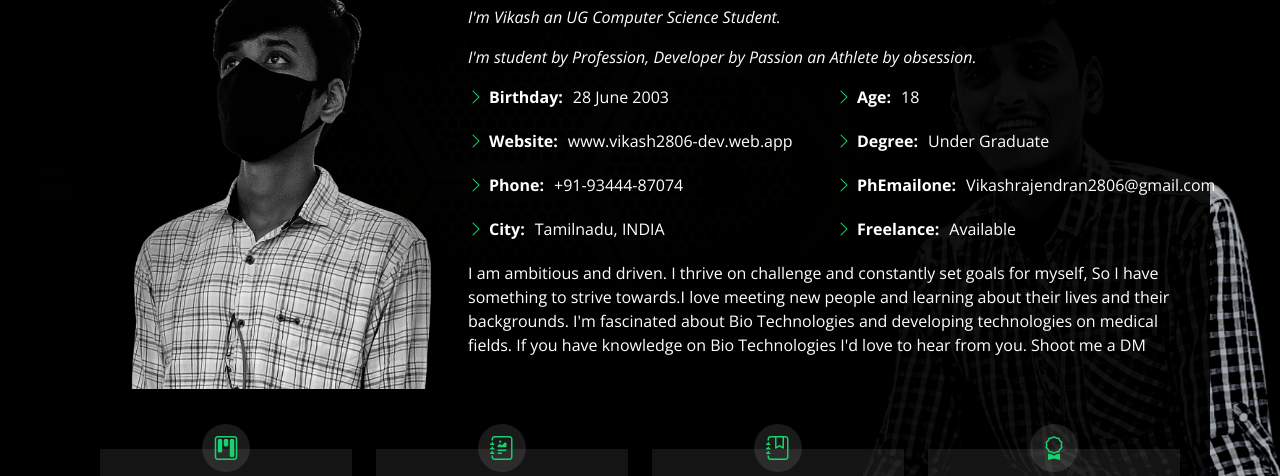
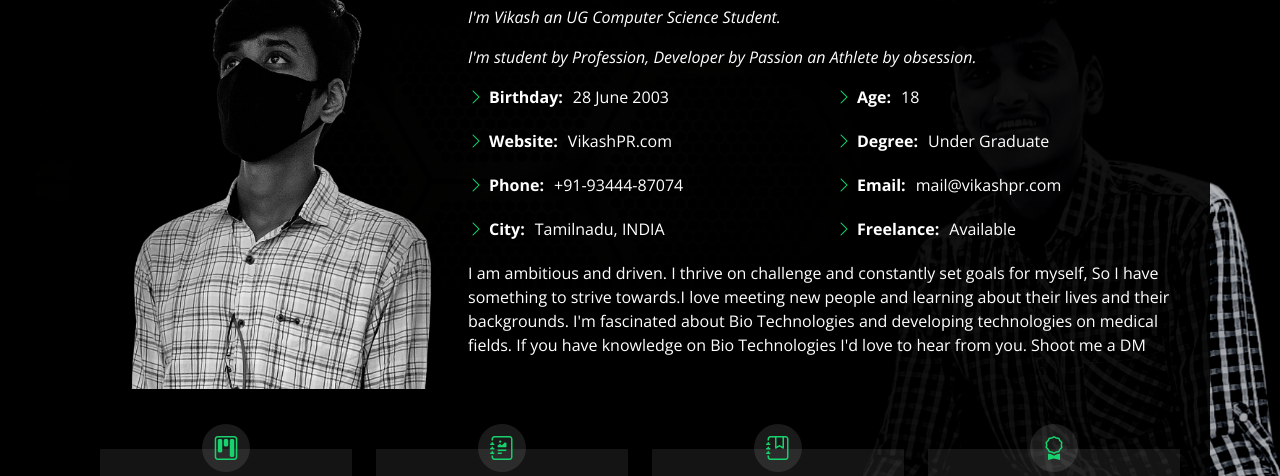
Before and after one commit to VikashPR/Assignment-Folio, a plain HTML site: page index.html in a window 1280 px wide. Both pictures are taken after a click on the link "About". Shown: the part 247-723 px from the top of the page. Drawn offline with nearby package versions, Linux system fonts and the light colour scheme.

Commit message:
fix: about detail update

```diff
--- a/index.html
+++ b/index.html
@@ -96,7 +96,7 @@
               <ul>
                 <li><i class="bi bi-chevron-right"></i> <strong>Birthday:</strong> <span>28 June 2003</span></li>
                 <li><i class="bi bi-chevron-right"></i> <strong>Website:</strong>
-                  <span>www.vikash2806-dev.web.app</span>
+                  <span>VikashPR.com</span>
                 </li>
                 <li><i class="bi bi-chevron-right"></i> <strong>Phone:</strong> <span>+91-93444-87074</span></li>
                 <li><i class="bi bi-chevron-right"></i> <strong>City:</strong> <span>Tamilnadu, INDIA</span></li>
@@ -106,8 +106,8 @@
               <ul>
                 <li><i class="bi bi-chevron-right"></i> <strong>Age:</strong> <span>18</span></li>
                 <li><i class="bi bi-chevron-right"></i> <strong>Degree:</strong> <span>Under Graduate</span></li>
-                <li><i class="bi bi-chevron-right"></i> <strong>PhEmailone:</strong>
-                  <span>Vikashrajendran2806@gmail.com</span>
+                <li><i class="bi bi-chevron-right"></i> <strong>Email:</strong>
+                  <span>mail@vikashpr.com</span>
                 </li>
                 <li><i class="bi bi-chevron-right"></i> <strong>Freelance:</strong> <span>Available</span></li>
               </ul>
@@ -226,7 +226,7 @@
           </div>
 
           <div class="progress">
-            <span class="skill">C/C++ <i class="val">55%</i></span>
+            <span class="skill">Python <i class="val">55%</i></span>
             <div class="progress-bar-wrap">
               <div class="progress-bar" role="progressbar" aria-valuenow="55" aria-valuemin="0" aria-valuemax="100">
               </div>
```
